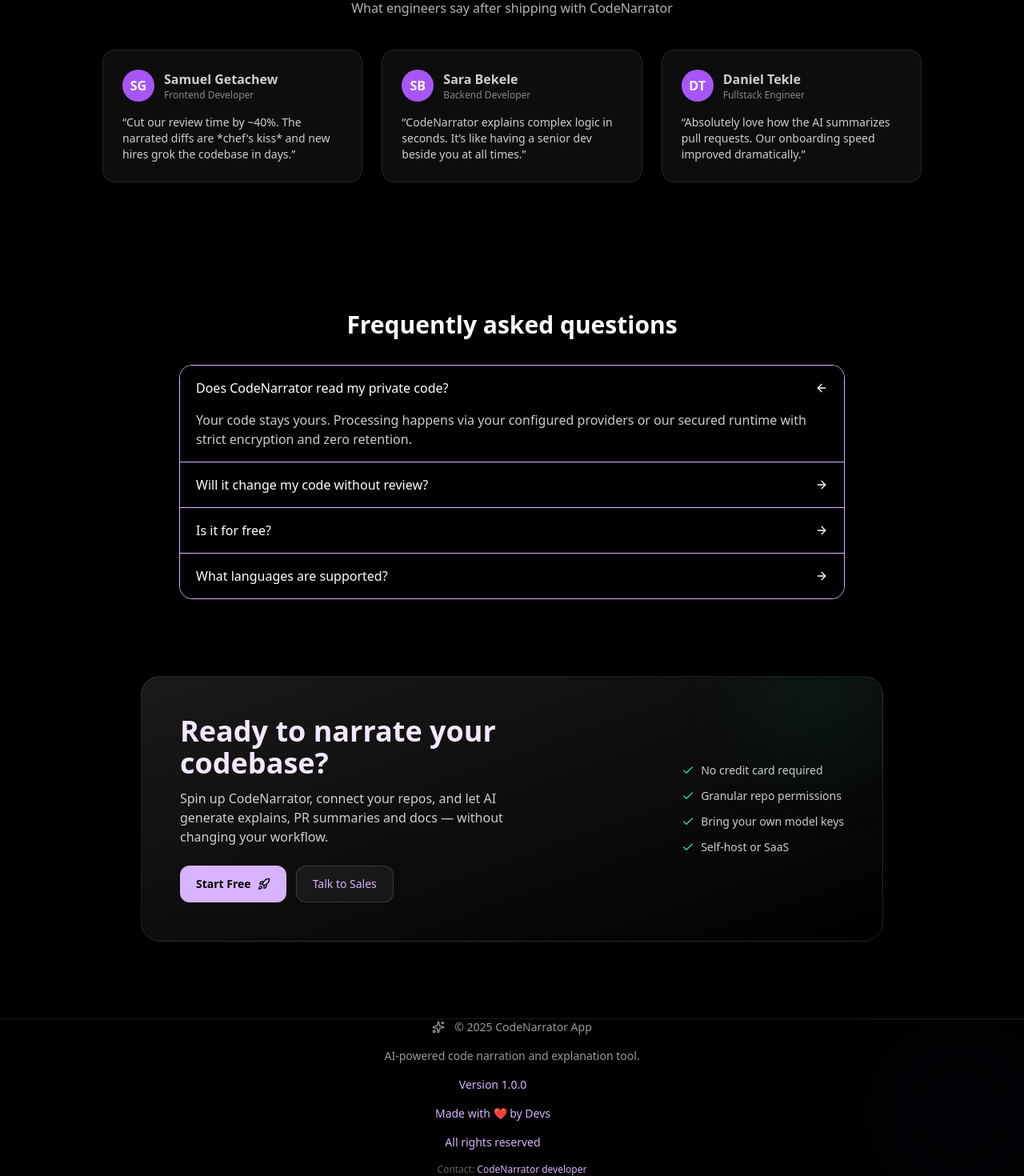
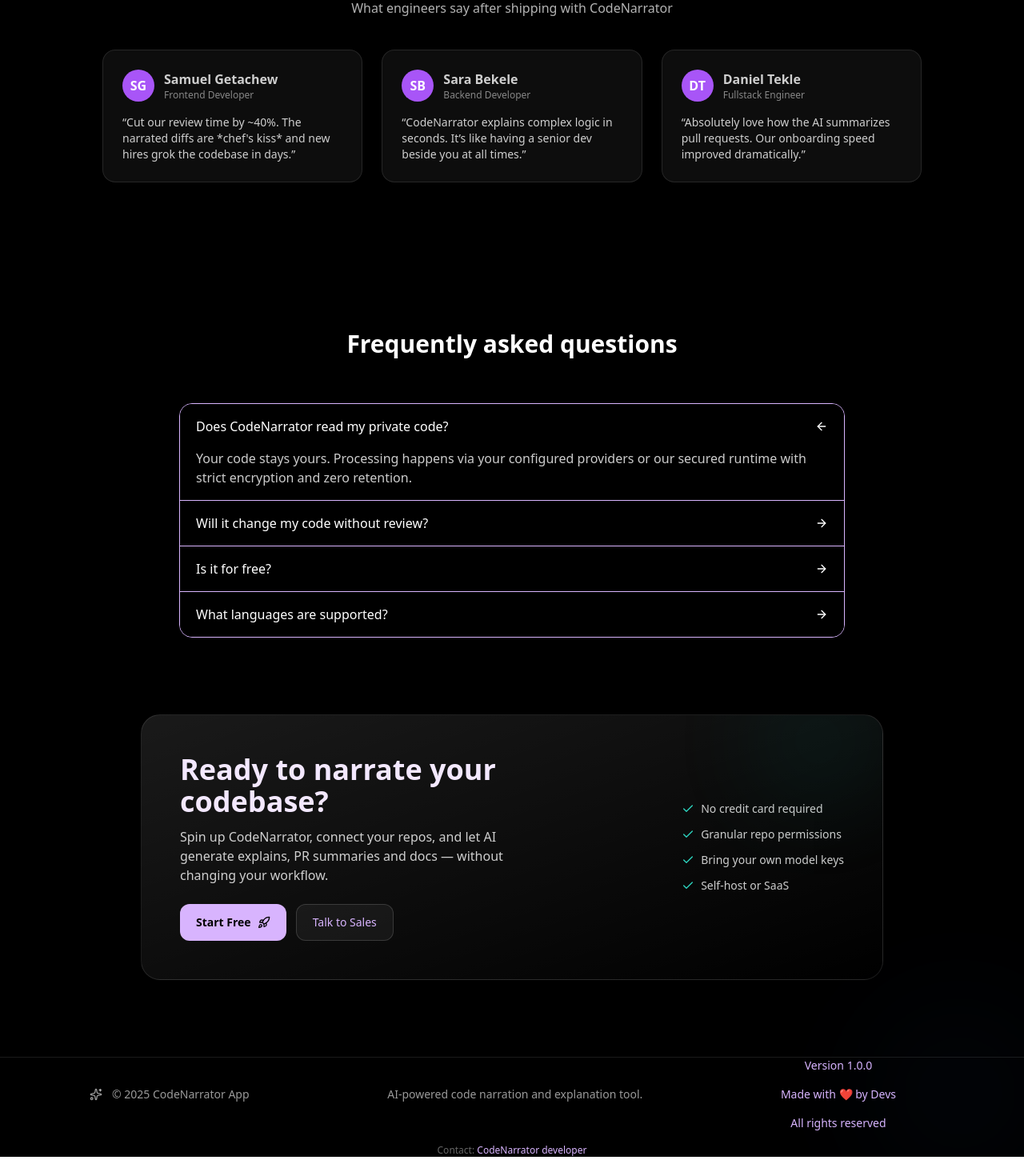
Before and after one commit to mah12-ops/code_narrator_ai, a React (Vite) app in the folder client/: page / in a window 1280 px wide. Shown: the part 2289-3759 px from the top of the page at 80% size. After the commit the page ends 3735 px from the top, so only its background shows below. Built offline with nearby package versions, Linux system fonts and the light colour scheme.

Commit message:
fix testimonials

```diff
--- a/client/src/components/pages/LandingPage/Faq.tsx
+++ b/client/src/components/pages/LandingPage/Faq.tsx
@@ -16,7 +16,7 @@ const [openFaq, setOpenFaq] = useState<number | null>(0);
     <div>
        {/* FAQ */}
         <section id="faq" className="mx-auto max-w-5xl px-24 py-16 md:py-24">
-          <h3 className="text-3xl font-bold text-center">Frequently asked questions</h3>
+          <h3 className="text-3xl font-bold py-6 text-center">Frequently asked questions</h3>
           <div className="mt-8 divide-y divide-purple-300 border border-purple-300 rounded-2xl overflow-hidden">
             {faqs.map((f, idx) => (
               <div key={f.q} className="bg-black">
--- a/client/src/components/pages/LandingPage/Footer.tsx
+++ b/client/src/components/pages/LandingPage/Footer.tsx
@@ -4,7 +4,7 @@ const Footer = () => {
   return (
     <footer className="border-t border-white/10">
       <div className="mx-auto max-w-7xl px-28">
-        <div className="flex flex-col md:flex-col items-center justify-between gap-4 text-sm text-white/60">
+        <div className="flex flex-col md:flex-row items-center justify-between gap-4 text-sm text-white/60">
 
           {/* Logo + Year */}
           <div className="flex items-center gap-3">
```
